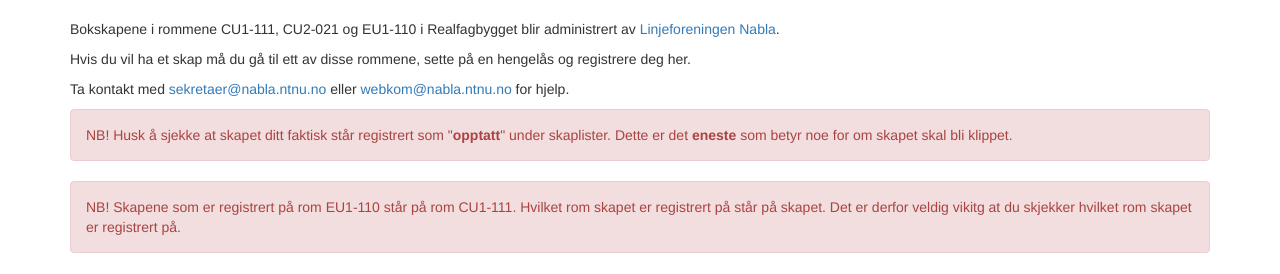
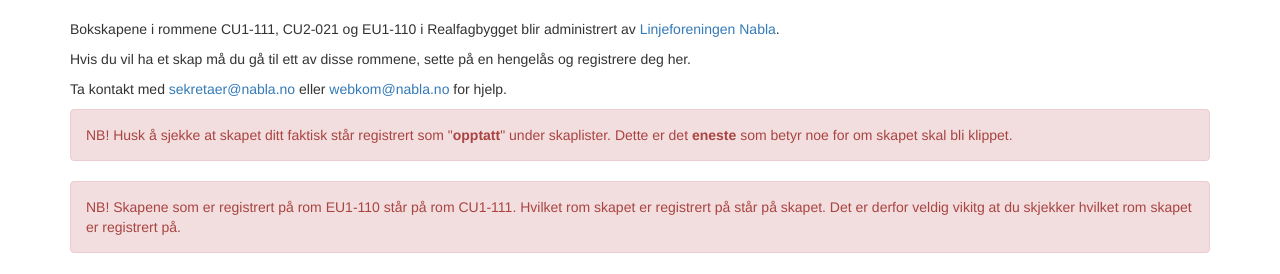
Before and after one commit to Nabla-NTNU/bokskap, a Django app: page / in a window 1280 px wide. Shown: the part 151-425 px from the top of the page. Run offline with Django 4.2, Linux system fonts and the light colour scheme; some libraries are stand-ins or nearby versions; some web fonts are replaced.

Commit message:
@nabla.ntnu.no -> @nabla.no

```diff
--- a/locker/templates/email/confirmation_email.html
+++ b/locker/templates/email/confirmation_email.html
@@ -12,4 +12,4 @@ Hilsen
 Linjeforeningen Nablas bokskapsystem.
 <hr>
 PS:Ikke svar på denne eposten. Hvis du har spørsmål send epost til
-sekretaer@nabla.ntnu.no eller webkom@nabla.ntnu.no.
+sekretaer@nabla.no eller webkom@nabla.no.
--- a/locker/templates/email/locker_reset.html
+++ b/locker/templates/email/locker_reset.html
@@ -13,4 +13,4 @@ Hilsen
 Linjeforeningen Nablas bokskapsystem.
 <hr>
 PS:Ikke svar på denne eposten. Hvis du har spørsmål send epost til
-sekretaer@nabla.ntnu.no eller webkom@nabla.ntnu.no.
+sekretaer@nabla.no eller webkom@nabla.no.
--- a/locker/templates/locker/index.html
+++ b/locker/templates/locker/index.html
@@ -6,8 +6,8 @@
 <p>Bokskapene i rommene CU1-111, CU2-021 og EU1-110 i Realfagbygget blir administrert av <a href="https://nabla.no">Linjeforeningen Nabla</a>.</p>
 <p>Hvis du vil ha et skap må du gå til ett av disse rommene, sette på en hengelås og registrere deg her.</p>
 <p>
-    Ta kontakt med <a href="mailto:sekretaer@nabla.ntnu.no">sekretaer@nabla.ntnu.no</a>
-    eller <a href="mailto:webkom@nabla.ntnu.no">webkom@nabla.ntnu.no</a> for hjelp.
+    Ta kontakt med <a href="mailto:sekretaer@nabla.no">sekretaer@nabla.no</a>
+    eller <a href="mailto:webkom@nabla.no">webkom@nabla.no</a> for hjelp.
 </p>
 
 {% include "warning_include.html" %}
```
